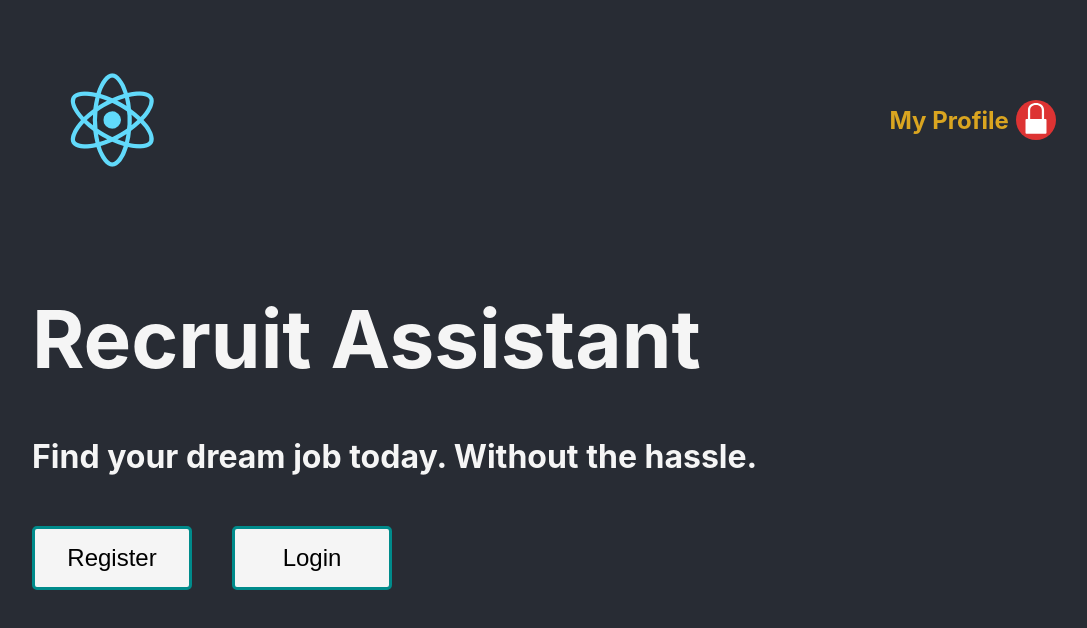
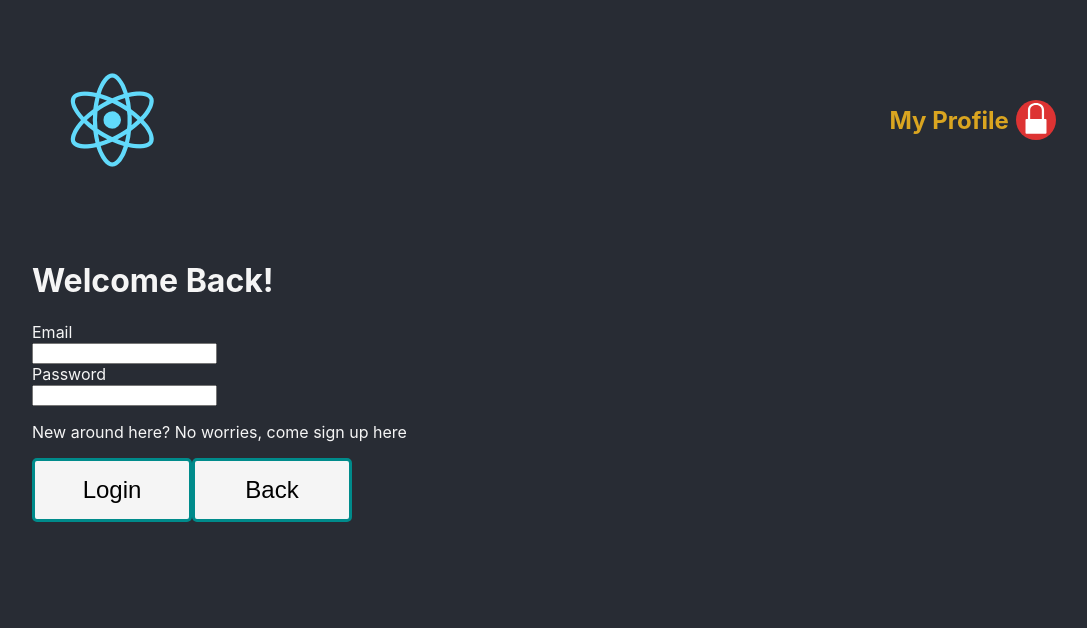
Before and after one commit to rwang301/COMP3900-Project, a React (Create React App) app in the folder frontend/: page / in a window 1280 px wide. Shown: the top 628 px of the page, without its empty margins (96-1183 px from the left). Built offline with nearby package versions, Linux system fonts and the light colour scheme.

Commit message:
input componenets added

```diff
--- /dev/null
+++ b/frontend/src/components/Form.js
@@ -0,0 +1,4 @@
+import styled from "styled-components";
+const Form = styled.form`
+`;
+export default Form;
--- /dev/null
+++ b/frontend/src/components/Input.js
@@ -0,0 +1,15 @@
+import React from 'react';
+import styled from "styled-components";
+
+export default function Input(props) {
+  const Label = styled.label`
+    display: block;
+  `;
+  const Input = styled.input`
+
+  `;
+  return <>
+    <Label for={props.label}>{props.label}</Label>
+    <Input id={props.label}/>
+  </>
+}
--- a/frontend/src/components/Login.js
+++ b/frontend/src/components/Login.js
@@ -1,14 +1,16 @@
 import React from 'react';
 import Button from './Button';
+import Form from './Form';
+import Input from './Input';
 
 export default function Login(props) {
   return (
     <main>
       <h1>Welcome Back!</h1>
-      <form id="login">
-        <input type="email" placeholder="Email Address"></input>
-        <input type="password" placeholder="Password"></input>
-      </form>
+      <Form id="login">
+        <Input label="Email"></Input>
+        <Input label="Password"></Input>
+      </Form>
       <p onClick={props.setRegister}>New around here? No worries, come sign up here</p>
       <Button>Login</Button>
       <Button onClick={props.setMain}>Back</Button>
--- a/frontend/src/pages/Homepage.js
+++ b/frontend/src/pages/Homepage.js
@@ -6,7 +6,7 @@ import Register from '../components/Register';
 import '../App.css';
 
 export default function Homepage() {
-  const [state, setState] = React.useState('main');
+  const [state, setState] = React.useState('login');
   const setMain = () => setState('main');
   const setRegister = () => setState('register');
   const setLogin = () => setState('login');
```
